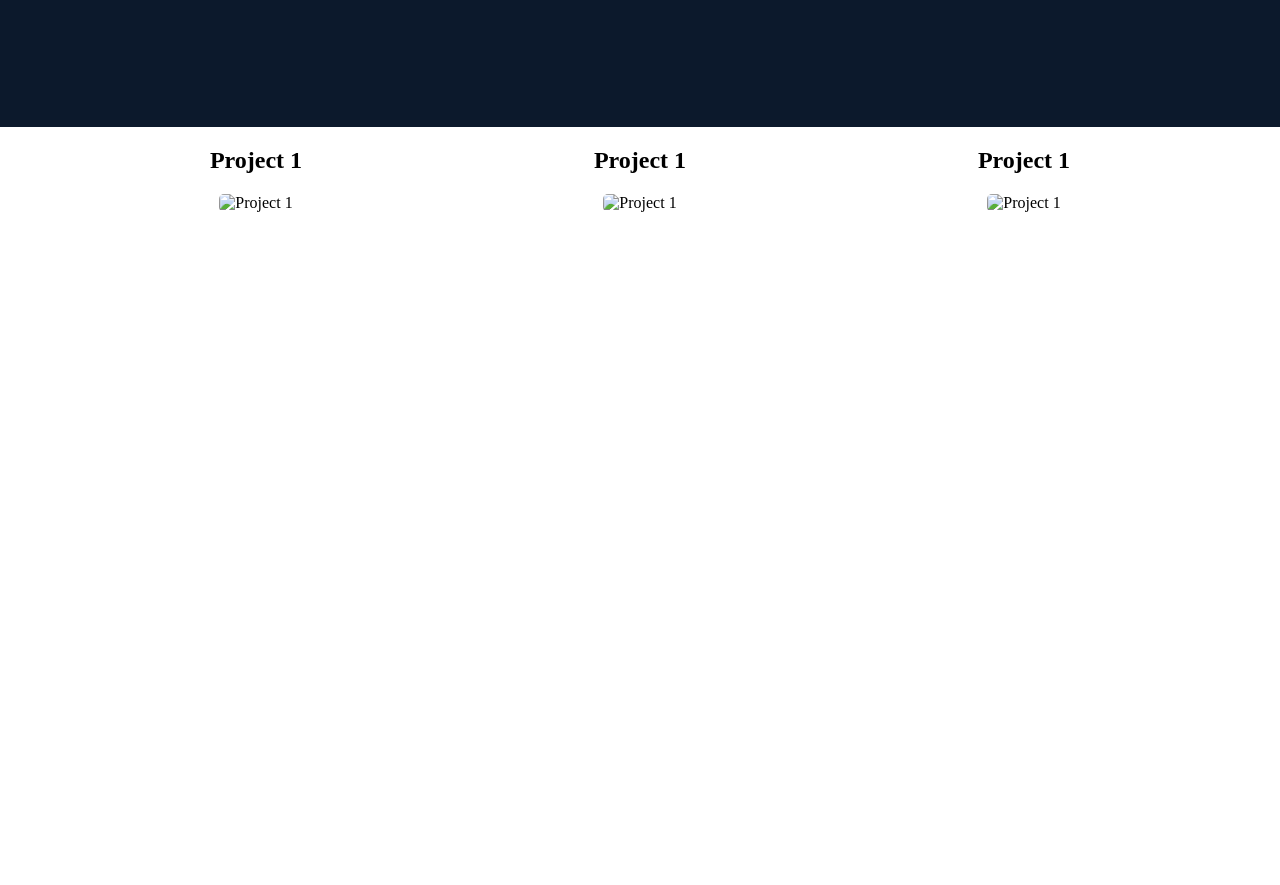
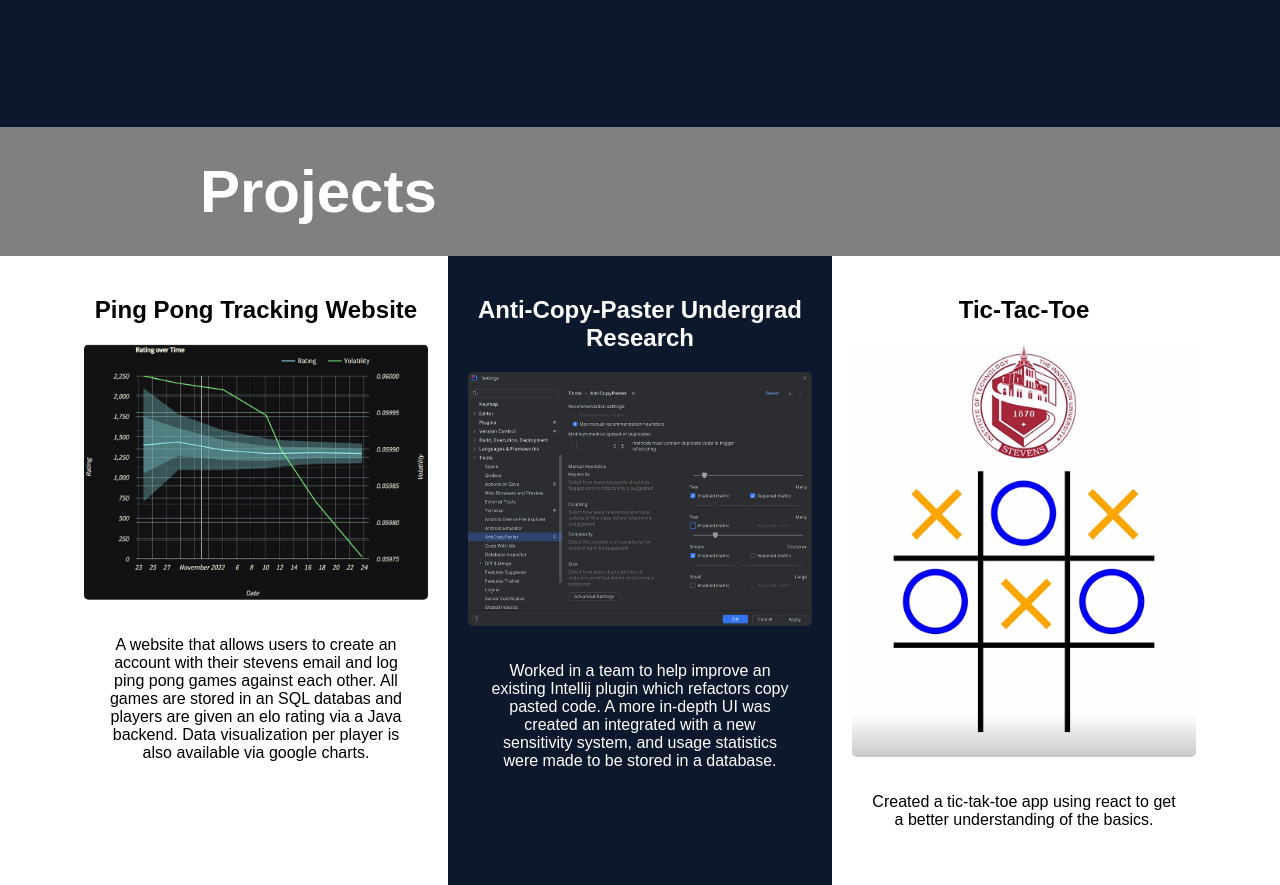
Before and after one commit to JonMike8/Portfolio, a plain HTML site: page projects.html in a window 1280 px wide. Shown: the part 740-1625 px from the top of the page. Before the commit the page ends 1076 px from the top, so only its background shows below. Drawn offline with nearby package versions, Linux system fonts and the light colour scheme; a web font is replaced by a local one.

Commit message:
Added first 3 projects
Made css more organized

Added zoom effect to images

Added efects to project titles

```diff
--- a/projectStyle.css
+++ b/projectStyle.css
@@ -51,7 +51,7 @@ body{
 	background-color: transparent;
 	color: white;
 	text-decoration: none;
-	font-family: "Titillium web", Source Sans Pro, sans=serif;
+
 	font-size: 18px;
 	border: 2px solid white;
 	border-radius: 5px;
@@ -85,22 +85,7 @@ body{
 	width: 100%;
 	height: 100%;
 }
-.projectsContainer{
-	display: flex;
-	flex-direction: row;
-	flex-wrap: wrap;
-	justify-content: center;
-}
-.project {
-	text-align: center;
-	width: 30%;
-}
-.project img {
-	width: 100%;
-	max-height: 200px;
-	object-fit: cover;
-	border-radius: 5px;
-}
+
 /*Icon css below*/
 .socialIcons-list{
 	list-style-type: none; /*hide bullet points*/
@@ -120,3 +105,64 @@ body{
 	color: gray;
 	cursor: pointer;
 }
+/*Project header css*/
+.projectsTitle{
+	background-color: gray;
+	padding-top: 30px;
+	padding-bottom: 30px;
+}
+.projectsTitle h1{
+	color: white;
+	font-size: 60px;
+	padding-left: 200px;
+	margin: 0;
+}
+/*Project container css below*/
+.projectsContainer{
+	display: flex;
+	flex-direction: row;
+	flex-wrap: wrap;
+	justify-content: center;
+}
+.project {
+	text-align: center;
+	width: 30%;
+	padding: 20px;
+}
+.project p{
+	color: black;
+	padding: 20px;
+
+	font-size: 16px;
+}
+.project a{
+	font-family: "Titillium web", Source Sans Pro, sans-serif;
+	text-decoration: none;
+	color: black;
+}
+.project a:hover,
+.project a:active{
+	text-decoration: underline;
+	color: purple;
+}
+.project img {
+	max-width: 100%;
+	height: auto;
+	object-fit: contain;
+	border-radius: 5px;
+	margin: 0 auto;
+	display: block;
+
+	transition: transform 0.3s ease;
+}
+.project img:hover{
+	transform: scale(1.4);
+}
+.project:nth-child(even) {
+  background-color: #0c192c;
+}
+
+.project:nth-child(even) a,
+.project:nth-child(even) p {
+  color: white;
+}
--- a/projects.html
+++ b/projects.html
@@ -26,21 +26,24 @@
 			<a href="JMResume_2.24.pdf" target="_blank" download>Resume</a>
 		</div>
 	</div>
+	<div class="projectsTitle">
+		<h1>Projects</h1>
+	</div>
 	<div class="projectsContainer">
 		<div class="project">
-			<h2>Project 1</h2>
-			<img src="project1.jpg" alt="Project 1">
-			<p>Short description of Project 1.</p>
+			<h2><a class="projectHeader" href="https://github.com/ALEEF02/PingPongPage" target="_blank">Ping Pong Tracking Website</a></h2>
+			<img src="PPPgraphs.png">
+			<p>A website that allows users to create an account with their stevens email and log ping pong games against each other. All games are stored in an SQL databas and players are given an elo rating via a Java backend. Data visualization per player is also available via google charts.</p>
 		</div>
 		<div class="project">
-			<h2>Project 1</h2>
-			<img src="project1.jpg" alt="Project 1">
-			<p>Short description of Project 1.</p>
+			<h2><a class="projectHeader" href="https://github.com/refactorings/anti-copy-paster" target="_blank">Anti-Copy-Paster Undergrad Research</a></h2>
+			<img src="ACP_UI.png">
+			<p>Worked in a team to help improve an existing Intellij plugin which refactors copy pasted code. A more in-depth UI was created an integrated with a new sensitivity system, and usage statistics were made to be stored in a database.</p>
 		</div>
 		<div class="project">
-			<h2>Project 1</h2>
-			<img src="project1.jpg" alt="Project 1">
-			<p>Short description of Project 1.</p>
+			<h2><a class="projectHeader" href="https://github.com/JonMike8/Tic-Tac-Toe-APP-in-react-native-" target="_blank">Tic-Tac-Toe</a></h2>
+			<img src="tictaktoe.jpg">
+			<p>Created a tic-tak-toe app using react to get a better understanding of the basics.</p>
 		</div>
 <script type="module" src="https://unpkg.com/ionicons@7.1.0/dist/ionicons/ionicons.esm.js"></script>
 <script nomodule src="https://unpkg.com/ionicons@7.1.0/dist/ionicons/ionicons.js"></script>
```
Also changed, not shown: ACP_UI.PNG (added), PPPgraphs.PNG (added), tictaktoe.jpg (added).
